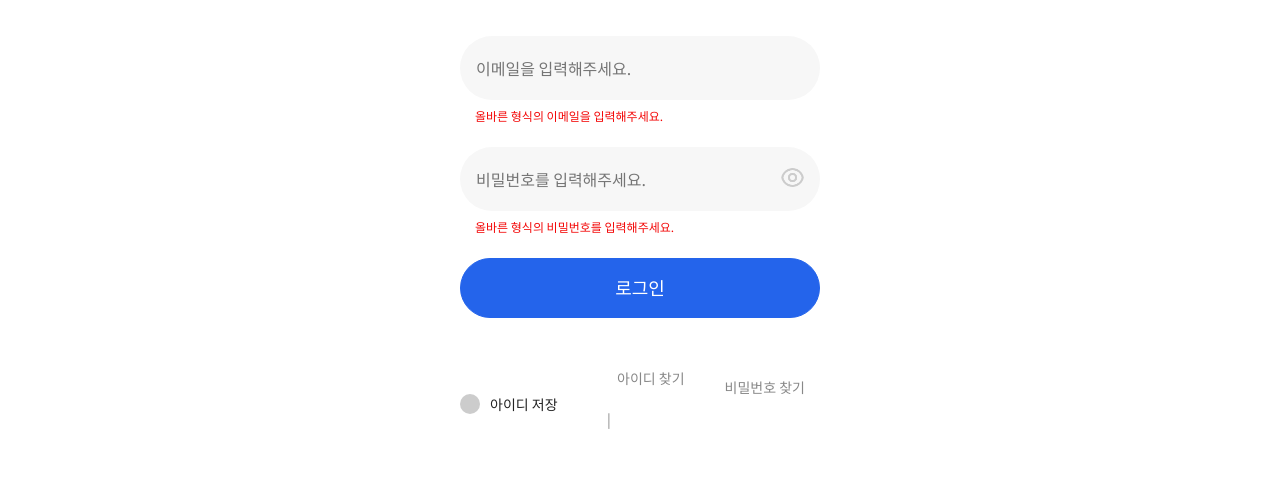
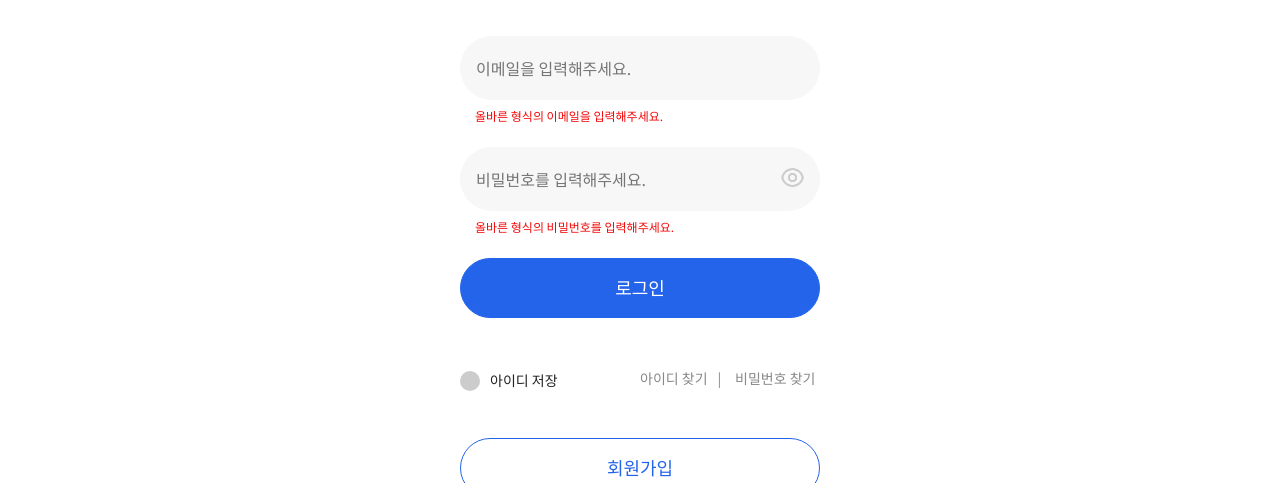
Before and after one commit to Haileyang/kmong-halloa, a plain HTML site: page login.html in a window 1280 px wide. Shown: the part 237-720 px from the top of the page. Drawn offline with nearby package versions, Linux system fonts and the light colour scheme.

Commit message:
Fixed login style issue

```diff
--- a/public/css/_sub.scss
+++ b/public/css/_sub.scss
@@ -825,11 +825,15 @@
                     display: flex;
                     margin-left: 10px;
                     justify-content: flex-end;
+                    margin: 0;
                     li{
                         white-space: nowrap;
+                        display: flex;
+                        align-items: center;
                         a{
                             font-size: 14px;
                             color : #888;
+                            padding: 0;
                         }
                         & + li{
                             margin-left: 10px;
@@ -839,7 +843,7 @@
                                 content:"|";
                                 font-size: 14px;
                                 color : #888;
-                                margin-left: 5px;
+                                margin-left: 10px;
                                 vertical-align: middle;
                             }
                         }
```
Also changed, not shown: public/css/app.css, 1 other file.
